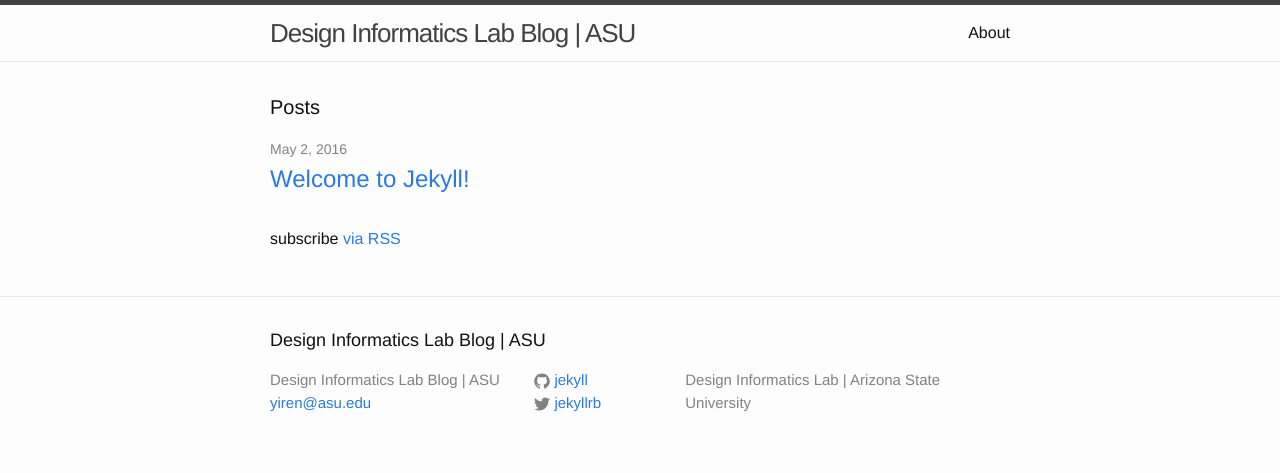
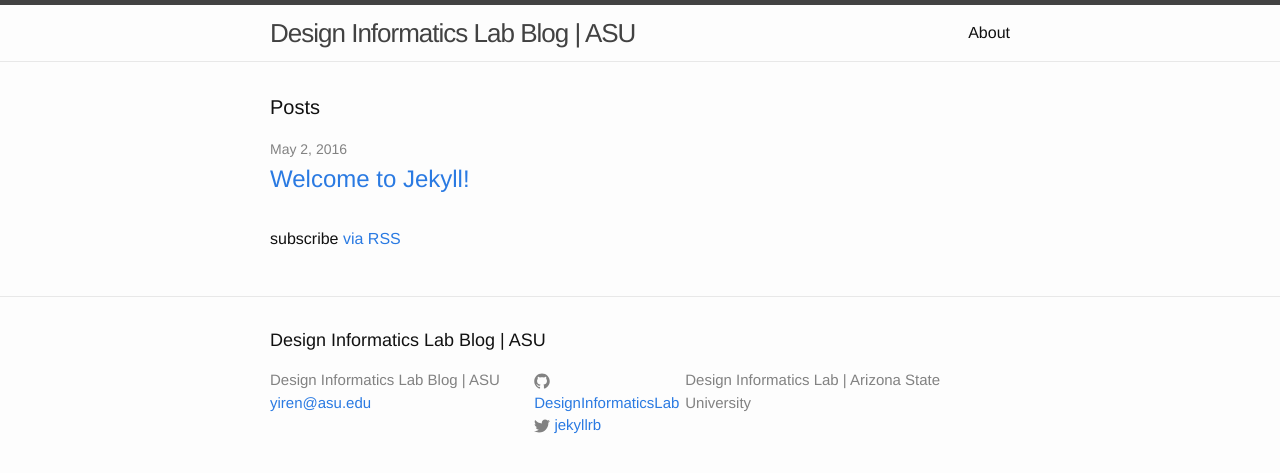
Before and after one commit to DesignInformaticsLab/DesignInformaticsLab.github.io, a Jekyll site: the page built from index.html, in a window 1280 px wide. Shown: the top 473 px of the page. Built offline with Jekyll 4.4.1, drawn with Linux system fonts in a browser that asks for light colours.

Commit message:
Updated _config.yml

```diff
--- a/_config.yml
+++ b/_config.yml
@@ -11,9 +11,9 @@
 description: > # this means to ignore newlines until "baseurl:"
   Design Informatics Lab | Arizona State University
 baseurl: "" # the subpath of your site, e.g. /blog
-url: "http://yourdomain.com" # the base hostname & protocol for your site
+url: "http://public.asu.edu/~yren32" # the base hostname & protocol for your site
 twitter_username: jekyllrb
-github_username:  jekyll
+github_username:  DesignInformaticsLab
 
 # Build settings
 markdown: kramdown
```
